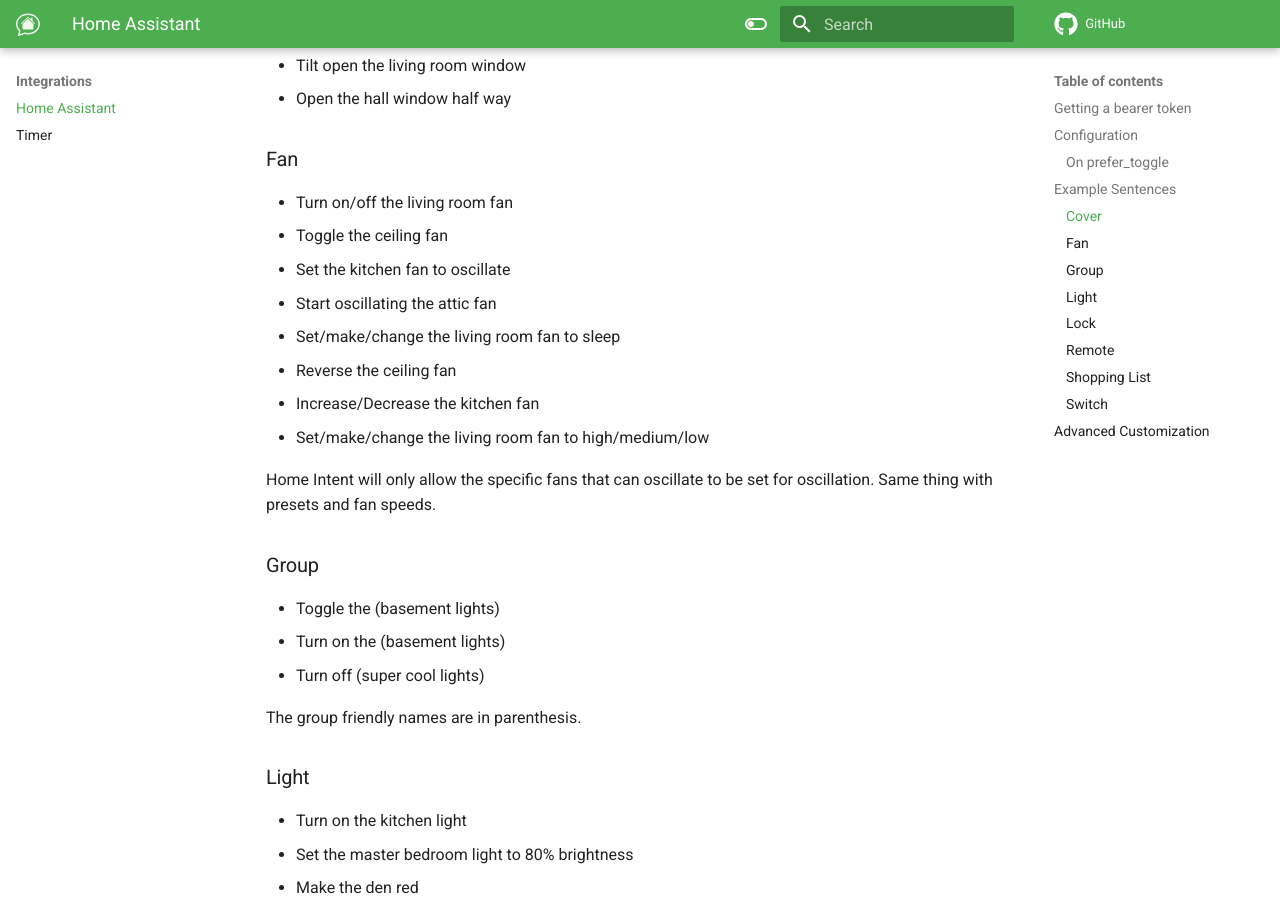
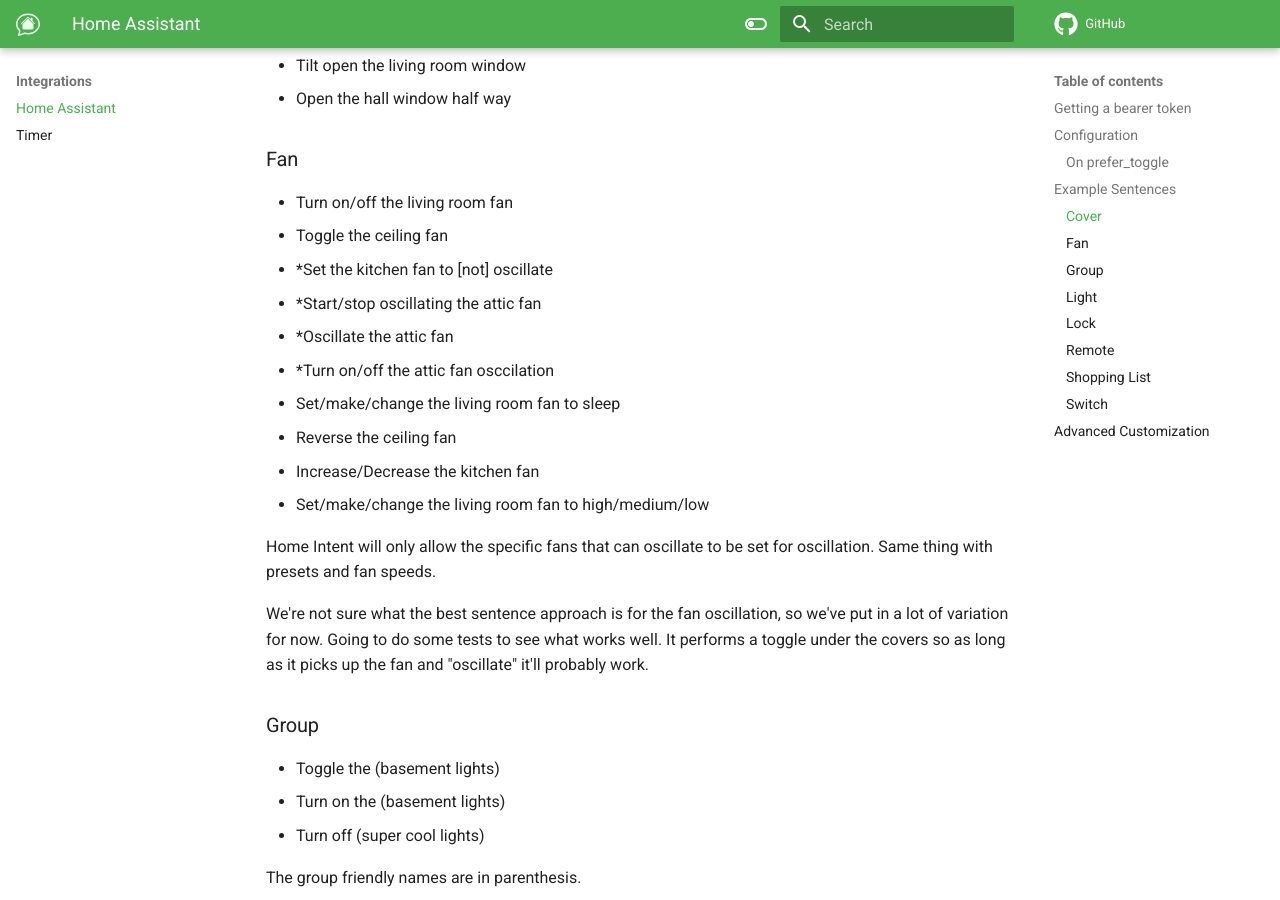
Before and after one commit to JarvyJ/HomeIntent, an MkDocs documentation site: the page built from docs/docs/integrations/home-assistant.md, in a window 1280 px wide and 900 px high, scrolled down 1724 px. Built offline with MkDocs 1.6.1 and Material for MkDocs 9.7.7, drawn with Linux system fonts in a browser that asks for light colours; comment, search, counter and statistics services are not loaded.

Commit message:
Update fan osciilation sentences/docs (#52)
* updated the fan oscillation sentence and left a note in the docs
closes #46 (sort've)

```diff
--- a/docs/docs/integrations/home-assistant.md
+++ b/docs/docs/integrations/home-assistant.md
@@ -49,14 +49,18 @@
 ### Fan
  * Turn on/off the living room fan
  * Toggle the ceiling fan
- * Set the kitchen fan to oscillate
- * Start oscillating the attic fan
+ * \*Set the kitchen fan to [not] oscillate
+ * \*Start/stop oscillating the attic fan
+ * \*Oscillate the attic fan
+ * \*Turn on/off the attic fan osccilation
  * Set/make/change the living room fan to sleep
  * Reverse the ceiling fan
  * Increase/Decrease the kitchen fan
  * Set/make/change the living room fan to high/medium/low
 
 Home Intent will only allow the specific fans that can oscillate to be set for oscillation. Same thing with presets and fan speeds.
+
+We're not sure what the best sentence approach is for the fan oscillation, so we've put in a lot of variation for now. Going to do some tests to see what works well. It performs a toggle under the covers so as long as it picks up the fan and "oscillate" it'll probably work.
 
 ### Group
 
--- a/docs/overrides/home.html
+++ b/docs/overrides/home.html
@@ -45,7 +45,7 @@
       </p>
       <p class="hero-img__p" style="display: none;">
         <img alt="living room graphic" src="/img/office.png">
-        <em>Jarvis, turn on the office fan</em>
+        <em>Jarvis, close the office blinds</em>
       </p>
   </div>
 
```
Also changed, not shown: 1 other file.
